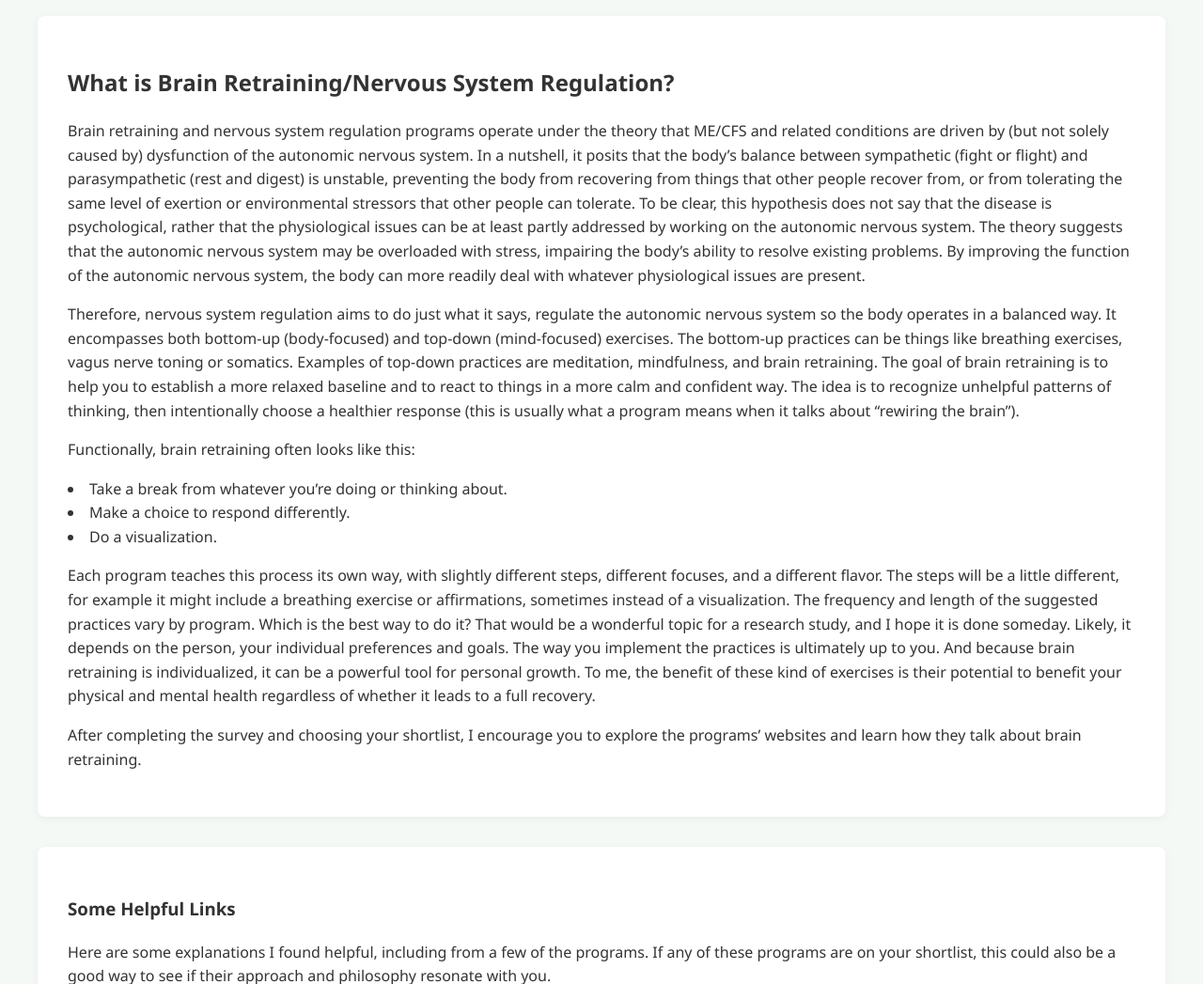
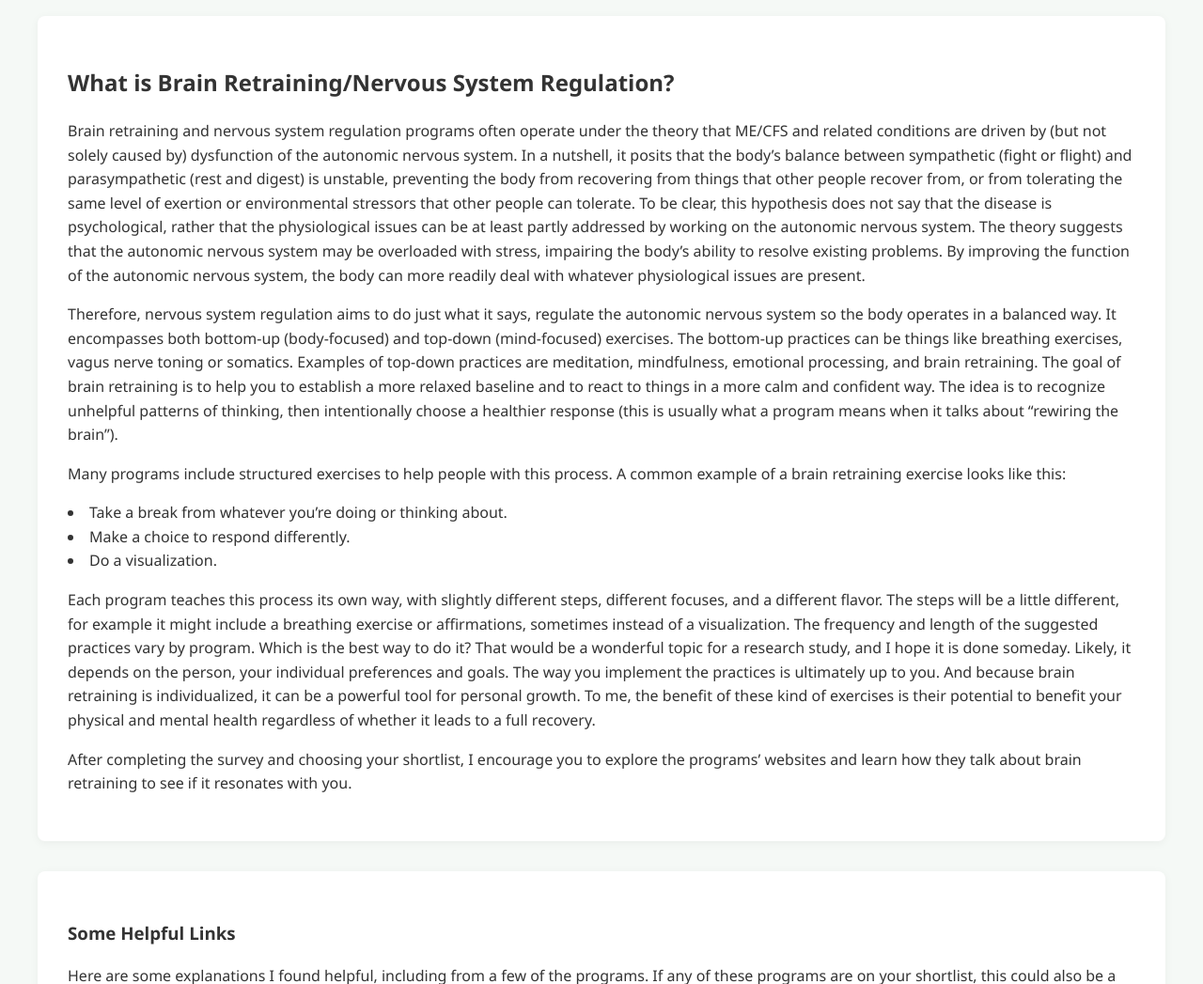
Before and after one commit to jkberry07/cfs-rec-sys, a plain HTML site: page templates/brain-retraining.html in a window 1280 px wide. Shown: the part 260-1307 px from the top of the page at 94% size. Drawn offline with Linux system fonts and the light colour scheme.

Commit message:
Edits to brain retraining page

```diff
--- a/templates/brain-retraining.html
+++ b/templates/brain-retraining.html
@@ -30,7 +30,7 @@
     <div class="container">
         <section class="intro">
             <h2>What is Brain Retraining/Nervous System Regulation?</h2>
-            <p>Brain retraining and nervous system regulation programs operate under the theory that ME/CFS and related conditions
+            <p>Brain retraining and nervous system regulation programs often operate under the theory that ME/CFS and related conditions
                  are driven by (but not solely caused by) dysfunction of the autonomic nervous system. In a nutshell, it
                  posits that the body’s balance between sympathetic (fight or flight) and parasympathetic (rest and digest)
                  is unstable, preventing the body from recovering from things that other people recover from, or from tolerating
@@ -42,12 +42,12 @@
              <p>Therefore, nervous system regulation aims to do just what it says, regulate the autonomic nervous system
                 so the body operates in a balanced way. It encompasses both bottom-up (body-focused) and top-down (mind-focused)
                 exercises. The bottom-up practices can be things like breathing exercises, vagus nerve toning or somatics.
-                Examples of top-down practices are meditation, mindfulness, and brain retraining. The goal of brain retraining
+                Examples of top-down practices are meditation, mindfulness, emotional processing, and brain retraining. The goal of brain retraining
                 is to help you to establish a more relaxed baseline and to react to things in a more calm and confident way. The idea
                 is to recognize unhelpful patterns of thinking, then intentionally choose a healthier response
                 (this is usually what a program means when it talks about “rewiring the brain”).
 </p>
-            <p>Functionally, brain retraining often looks like this:</p>
+            <p>Many programs include structured exercises to help people with this process. A common example of a brain retraining exercise looks like this:</p>
             <li>Take a break from whatever you’re doing or thinking about.</li>
             <li>Make a choice to respond differently.</li>
             <li>Do a visualization.</li>
@@ -61,7 +61,7 @@
                 physical and mental health regardless of whether it leads to a full recovery.</p>
 
              <p>After completing the survey and choosing your shortlist, I encourage you to explore the programs’ websites
-                and learn how they talk about brain retraining.</p>
+                and learn how they talk about brain retraining to see if it resonates with you.</p>
         </section>
         <section class="intro">
         <h3>Some Helpful Links</h3>
```
